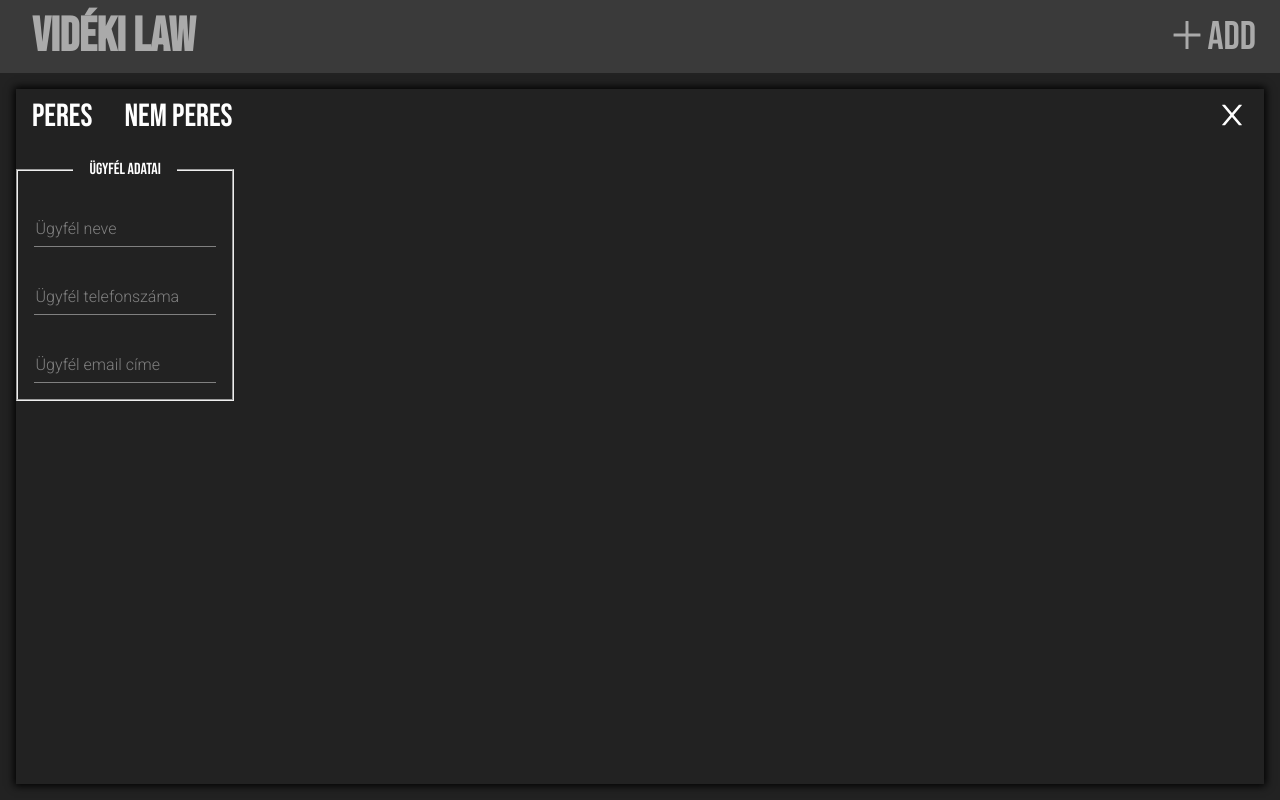
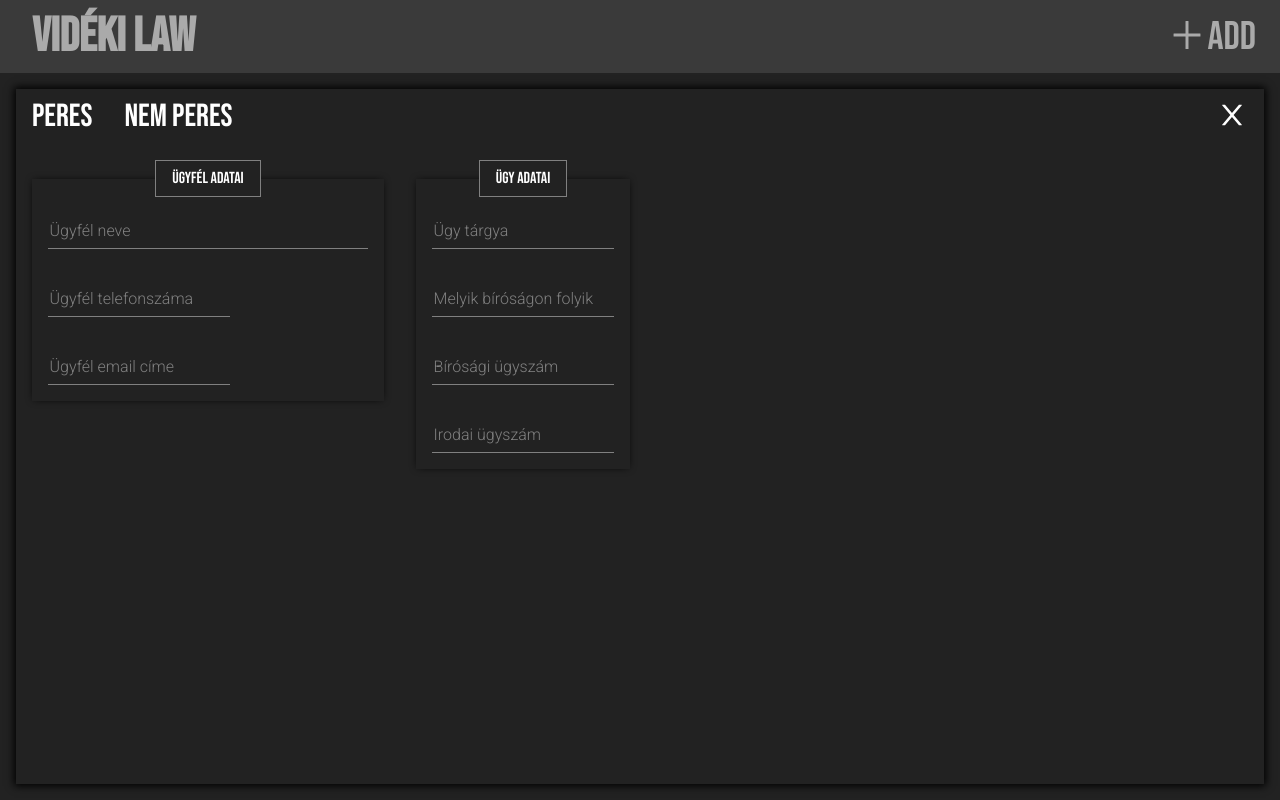
Before and after one commit to mirusz9/ugy-nyilvantarto-program, a React (Create React App) app: page / in a window 1280 px wide. Built offline with nearby package versions, Linux system fonts and the light colour scheme.

Commit message:
added more inputs

```diff
--- a/src/components/AddUgyForm/AddUgyForm.module.css
+++ b/src/components/AddUgyForm/AddUgyForm.module.css
@@ -24,6 +24,7 @@ form {
 
 #topBar button:hover {
 	background-color: #444;
+	cursor: pointer;
 }
 
 #closeButton {
--- a/src/components/AddUgyForm/FormSection.module.css
+++ b/src/components/AddUgyForm/FormSection.module.css
@@ -1,8 +1,14 @@
 .fieldset {
 	display: inline-block;
+	border: none;
+	box-shadow: 0 0 0.5rem -0.1rem black;
+	margin: 1rem;
+	vertical-align: top;
 }
 
 .legend {
+	border: 1px solid grey;
+	background-color: #222;
 	margin: auto;
-	padding: 1rem;
+	padding: .5rem 1rem;
 }
--- a/src/components/AddUgyForm/Input.jsx
+++ b/src/components/AddUgyForm/Input.jsx
@@ -3,14 +3,14 @@ import styles from "./Input.module.css";
 
 class Input extends Component {
 	render() {
-		const { type, name, placeholder, required } = this.props;
+		const { type, name, required, big, children } = this.props;
 		return (
-			<div>
+			<div className={styles.inputContainer}>
 				<input
-					className={styles.input}
+					className={`${styles.input} ${ big ? styles.big : null}`}
 					type={type}
 					name={name}
-					placeholder={placeholder}
+					placeholder={children}
 					required={required}
 				/>
 			</div>
--- a/src/components/AddUgyForm/Input.module.css
+++ b/src/components/AddUgyForm/Input.module.css
@@ -17,3 +17,11 @@
 .input:focus {
 	outline: none;
 }
+
+.inputContainer {
+	display: block;
+}
+
+.big {
+	width: 20rem;
+}
--- a/src/components/AddUgyForm/PeresUgyForm.jsx
+++ b/src/components/AddUgyForm/PeresUgyForm.jsx
@@ -8,28 +8,32 @@ class PeresUgyForm extends Component {
 		return (
 			<div className={styles.PeresUgyFormContainer}>
 				<FormSection label="Ügyfél adatai">
-					<Input
-						type="text"
-						name="ugyfelNev"
-						placeholder="Ügyfél neve"
-						required
-					/>
-					<Input
-						type="tel"
-						name="ugyfelTel"
-						placeholder="Ügyfél telefonszáma"
-					/>
-					<Input
-						type="email"
-						name="ugyfelEmail"
-						placeholder="Ügyfél email címe"
-					/>
+					<Input type="text" name="ugyfelNev" required big>
+						Ügyfél neve
+					</Input>
+					<Input type="tel" name="ugyfelTel">
+						Ügyfél telefonszáma
+					</Input>
+					<Input type="email" name="ugyfelEmail">
+						Ügyfél email címe
+					</Input>
 				</FormSection>
-				{/* <input type="text" name="ugyTargya" placeholder="Ügy tárgya" required />
-				<input type="text" name="birosag" placeholder="Melyik bíróságon folyik" />
-				<input type="text" name="birosagiUgySzam" placeholder="Bírósági ügyszám" />
-				<input type="text" name="irodaiUgySzam" placeholder="Irodai ügyszám" />
-				<input type="text" name="alperes" placeholder="Alperes" />
+				<FormSection label="ügy adatai">
+					<Input type="text" name="ugyTargya" required>
+						Ügy tárgya
+					</Input>
+					<Input type="text" name="birosag">
+						Melyik bíróságon folyik
+					</Input>
+					<Input type="text" name="birosagiUgySzam">
+						Bírósági ügyszám
+					</Input>
+					<Input type="text" name="irodaiUgySzam">
+						Irodai ügyszám
+					</Input>
+				</FormSection>
+
+				{/* <input type="text" name="alperes" placeholder="Alperes" />
 				<input type="text" name="felperes" placeholder="Felperes" /> */}
 			</div>
 		);
```
Also changed, not shown: src/components/AddUgyForm/PeresUgyForm.module.css (line endings or trailing spaces).
